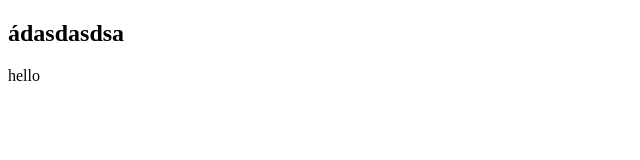
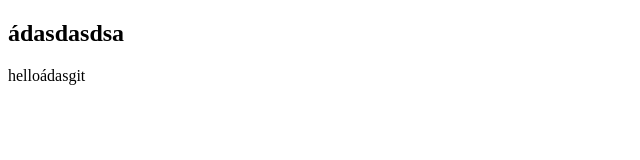
Before and after one commit to leepsyko/moiadasdas, a plain HTML site: page index.html in a window 1280 px wide. Shown: the full height of the page, 0-640 px from the left. Drawn offline with Linux system fonts and the light colour scheme.

Commit message:
hdahdsas

```diff
--- a/index.html
+++ b/index.html
@@ -10,7 +10,7 @@
     <h2>ádasdasdsa
 
     </h2>
-    <p>hello
+    <p>helloádasgit
 
     </p>
 </body>
```
